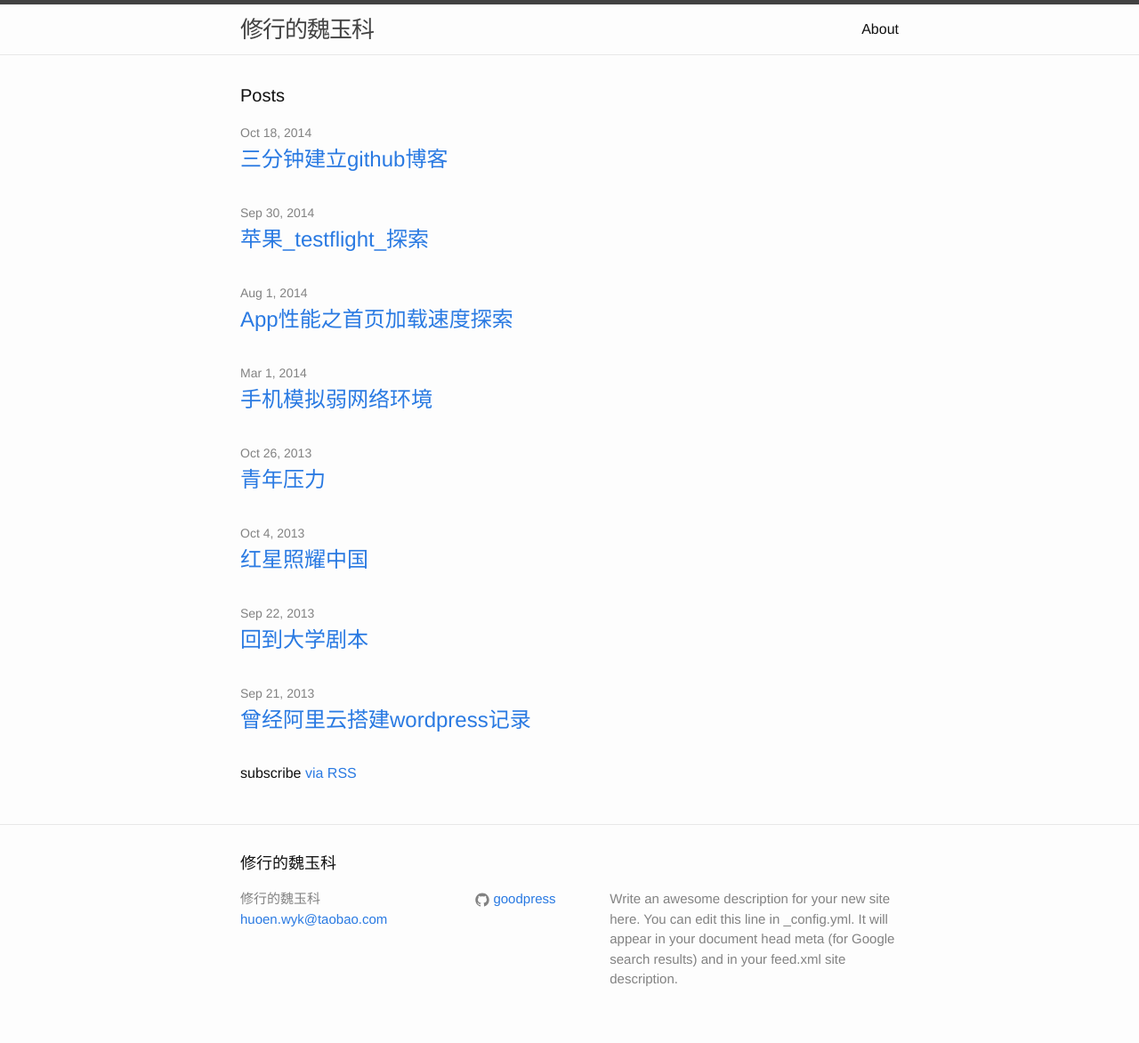
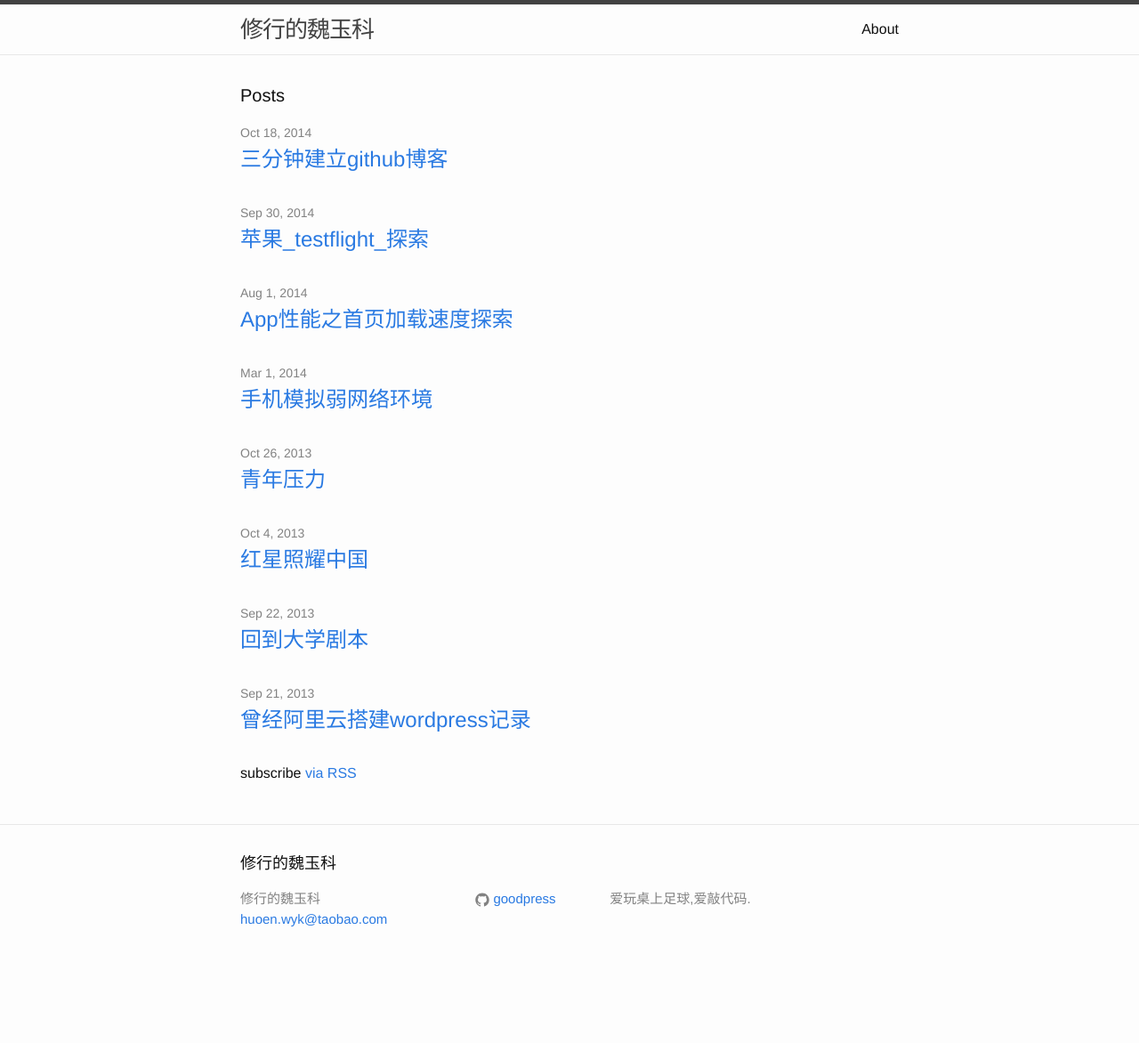
Before and after one commit to goodpress/goodpress.github.io, a Jekyll site: the page built from index.html, in a window 1280 px wide. Shown: the whole page at 89% size. Built offline with Jekyll 4.4.1, drawn with Linux system fonts in a browser that asks for light colours; Markdown is read by kramdown in place of the engine named in the settings; after the commit the page ends 1104 px from its top, so only the background shows below that.

Commit message:
moditified config

```diff
--- a/_config.yml
+++ b/_config.yml
@@ -2,13 +2,12 @@
 title: 修行的魏玉科
 email: huoen.wyk@taobao.com
 description: > # this means to ignore newlines until "baseurl:"
-  Write an awesome description for your new site here. You can edit this
-  line in _config.yml. It will appear in your document head meta (for
-  Google search results) and in your feed.xml site description.
+   爱玩桌上足球,爱敲代码.
 baseurl: "" # the subpath of your site, e.g. /blog/
-url: "http://weiyuke.net" # the base hostname & protocol for your site
+url: "http://blog.weiyuke.net" # the base hostname & protocol for your site
 #twitter_username: jekyllrb
 github_username: goodpress
 
 # Build settings
-markdown: kramdown
+#markdown: kramdown
+markdown: redcarpet
```
